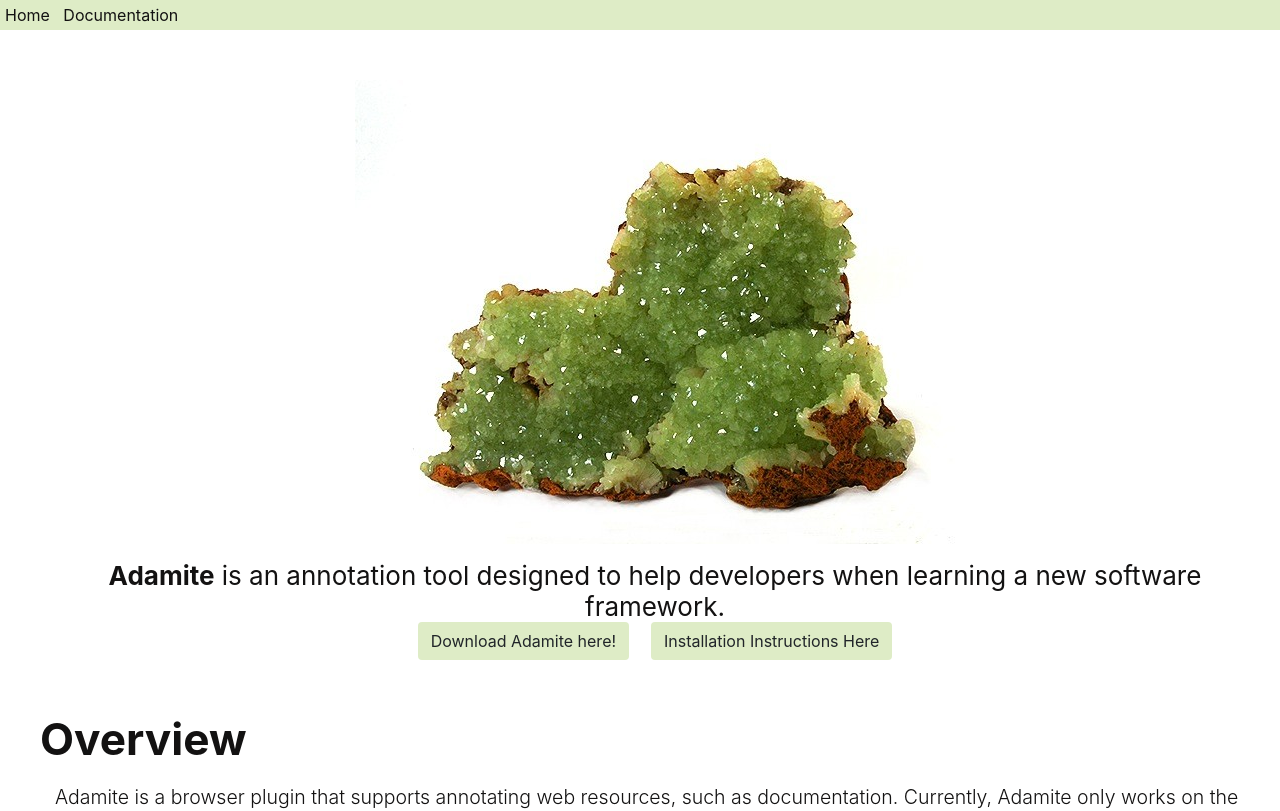
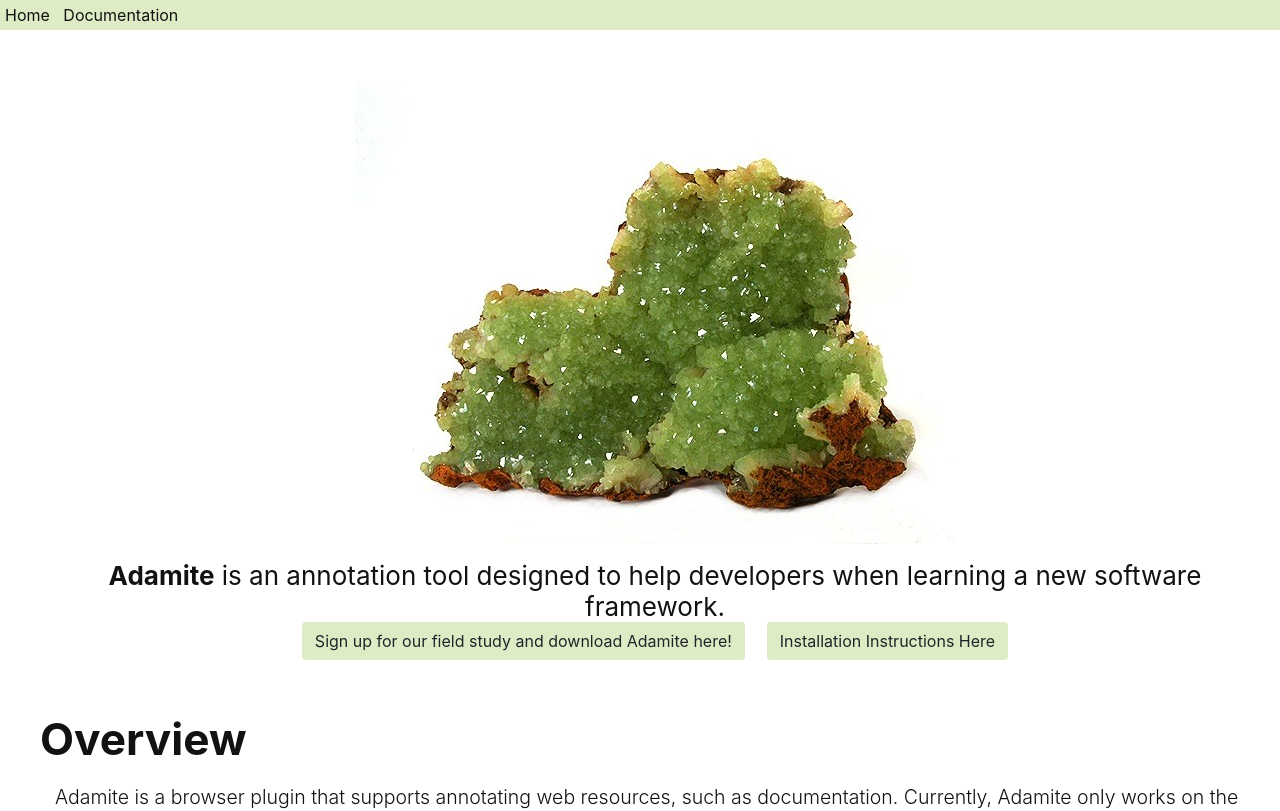
Before and after one commit to horvathaa/adamite-docs, a React (Create React App) app: page / in a window 1280 px wide. Shown: the top 811 px of the page. Built offline with nearby package versions, Linux system fonts and the light colour scheme.

Commit message:
add link to consent form

```diff
--- a/src/App.js
+++ b/src/App.js
@@ -48,7 +48,8 @@ function Home() {
           </div>
           <b>Adamite</b> is an annotation tool designed to help developers when learning a new software framework.
           <br />
-          <a href="https://drive.google.com/file/d/1iZVJ7-paTvxFk05is-cDABp5VmjO6aSz/view?usp=sharing" className="btn">Download Adamite here!</a>
+          {/* <a href="https://drive.google.com/file/d/1iZVJ7-paTvxFk05is-cDABp5VmjO6aSz/view?usp=sharing" className="btn">Download Adamite here!</a> */}
+          <a href="https://forms.gle/hSGiwY5tqooSLzxT9" className="btn">Sign up for our field study and download Adamite here!</a>
           &nbsp; &nbsp;<Link to="/docs#installation" className="btn">Installation Instructions Here</Link>
         </div>
         <h2 id="Overview">Overview</h2>
```
